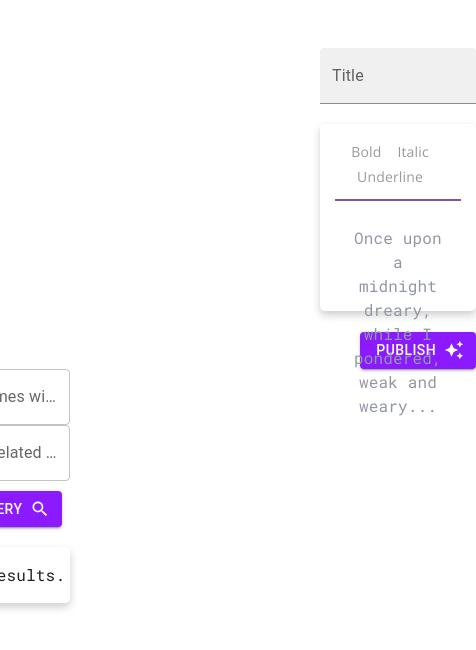
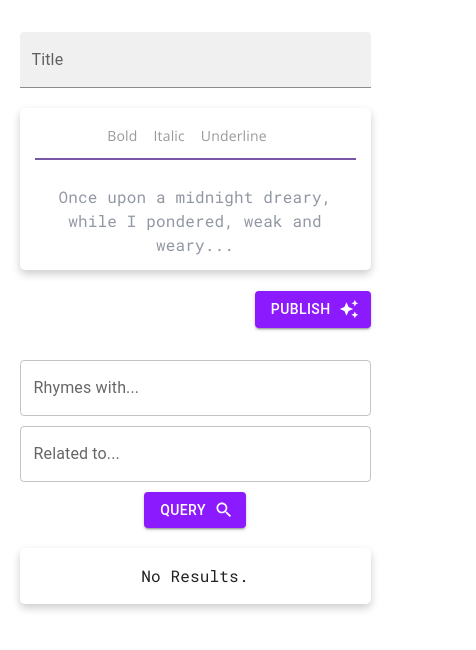
Before and after one commit to vperuzzi/poe-io, a React (Create React App) app: page / in a window 390 px wide. Shown: the top 650 px of the page, 476 px wide, since content can reach past the window. Built offline with nearby package versions, Linux system fonts and the light colour scheme.

Commit message:
Add styling for mobile

```diff
--- a/src/App.css
+++ b/src/App.css
@@ -5,6 +5,21 @@
 
 .editorApp {
   float: left;
-  width: 40%;
-  margin-left: 20rem;
+  width: 45%;
+  margin-left: 10%;
 }
+
+@media (max-width: 1500px) {
+  .editorApp{
+   margin: 2rem auto;
+   width: 90%;
+   align-items: center;
+   float: none;
+  }
+
+  .App {
+    margin: 2rem auto;
+    width: 100%;
+    text-align: center;
+  }
+}
--- a/src/components/Form.css
+++ b/src/components/Form.css
@@ -1,5 +1,20 @@
 .form {
-    float:right;
-    width: 30%;
-    margin-right: 20rem;
+  float: right;
+  width: 30%;
+  margin-right: 10%;
 }
+
+@media screen and (max-width: 1500px) {
+  div.form {
+    margin: 2rem auto;
+    width: 90%;
+    float: none;
+  }
+}
+
+@media screen and (max-width: 550px) {
+    .textField-container {
+        display: flex;
+        flex-direction: column;
+    }
+  }
--- a/src/components/Form.js
+++ b/src/components/Form.js
@@ -2,7 +2,7 @@ import React, { useState } from "react";
 import TextField from "@mui/material/TextField";
 import { useTheme } from "@mui/material/styles";
 import { Button } from "@mui/material";
-import SearchIcon from '@mui/icons-material/Search';
+import SearchIcon from "@mui/icons-material/Search";
 import "./Form.css";
 import WordList from "./WordList";
 
@@ -51,6 +51,7 @@ const Form = (props) => {
 
   return (
     <div className="form">
+      <div className="textField-container">
         <TextField
           id="outlined-basic"
           label="Rhymes with..."
@@ -61,6 +62,10 @@ const Form = (props) => {
         <TextField
           sx={{
             marginLeft: "20px",
+            '@media screen and (max-width: 550px)': {
+              marginLeft: "0px",
+              marginTop: "10px"
+            }
           }}
           id="outlined-basic"
           label="Related to..."
@@ -68,6 +73,8 @@ const Form = (props) => {
           color={theme.primary}
           onChange={handleRelated}
         />
+      </div>
+
       <div>
         <Button
           sx={{
--- a/src/components/WordList.css
+++ b/src/components/WordList.css
@@ -1,7 +1,7 @@
 .wordList-container {
     overflow-y: scroll;
     box-shadow: 0 4px 8px 0 rgba(0,0,0,0.2);
-    max-height: 50rem;
+    max-height: 30rem;
     border-radius: 5px;
     margin-top: 20px;
     font-family: 'Roboto Mono', monospace;
```
Lines whose indentation alone changed are shown as unchanged.
